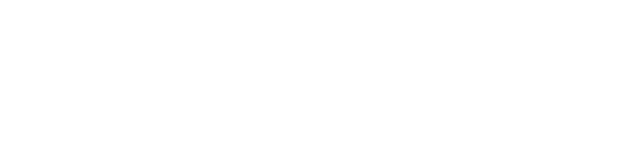
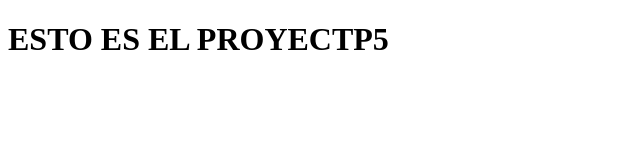
Before and after one commit to jhonmario7/100-proyectos-HTML-CSS-JS, a plain HTML site: page CSS/proyecto-05/index.html in a window 1280 px wide. Shown: the whole page, without its empty margins (0-640 px from the left). Drawn offline with Linux system fonts and the light colour scheme.

Commit message:
proyecto 5

```diff
--- a/CSS/proyecto-05/index.html
+++ b/CSS/proyecto-05/index.html
@@ -7,7 +7,7 @@
 </head>
 <body>
 
-
+    <h1>ESTO ES EL PROYECTP5</h1>
 
 
 </body>
```
